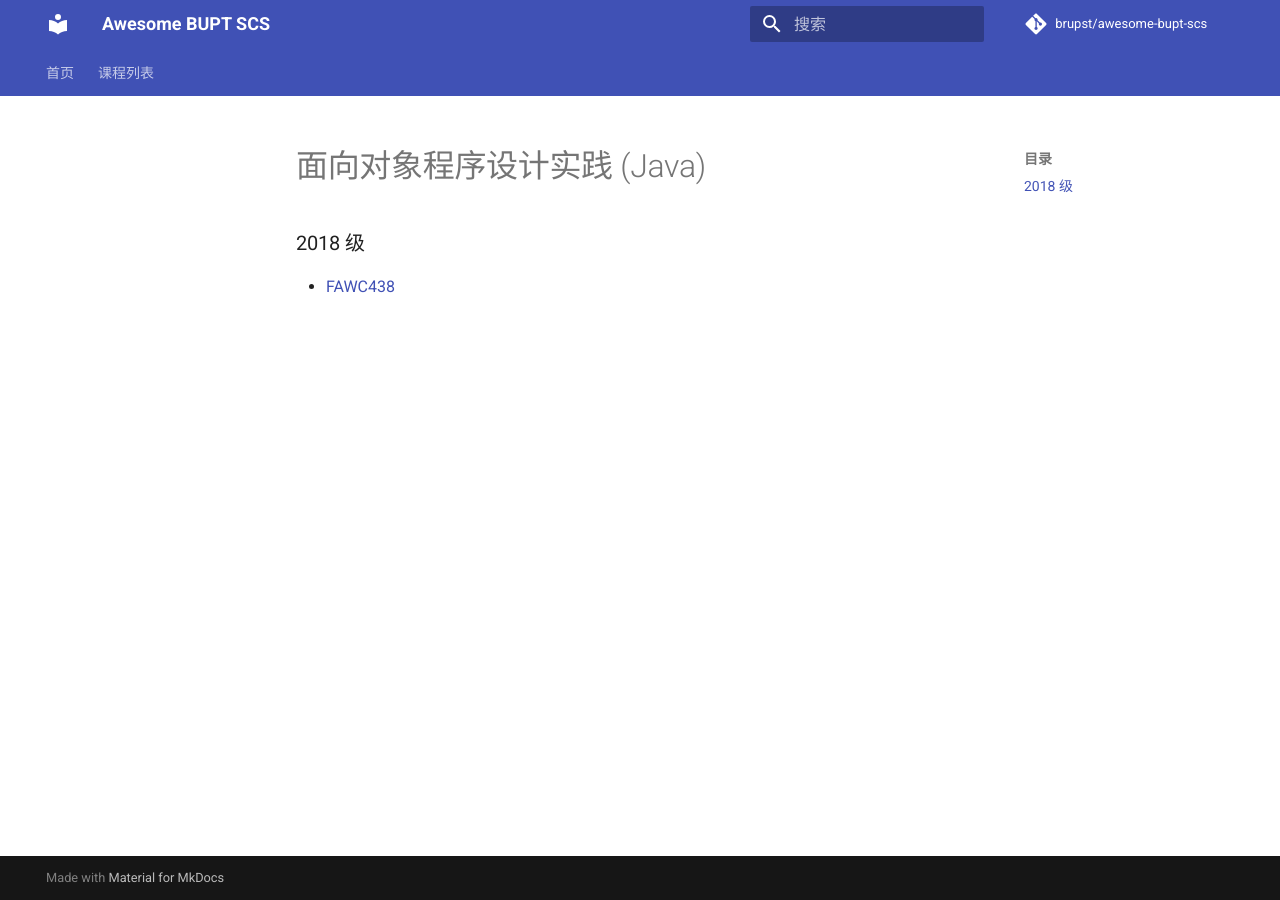
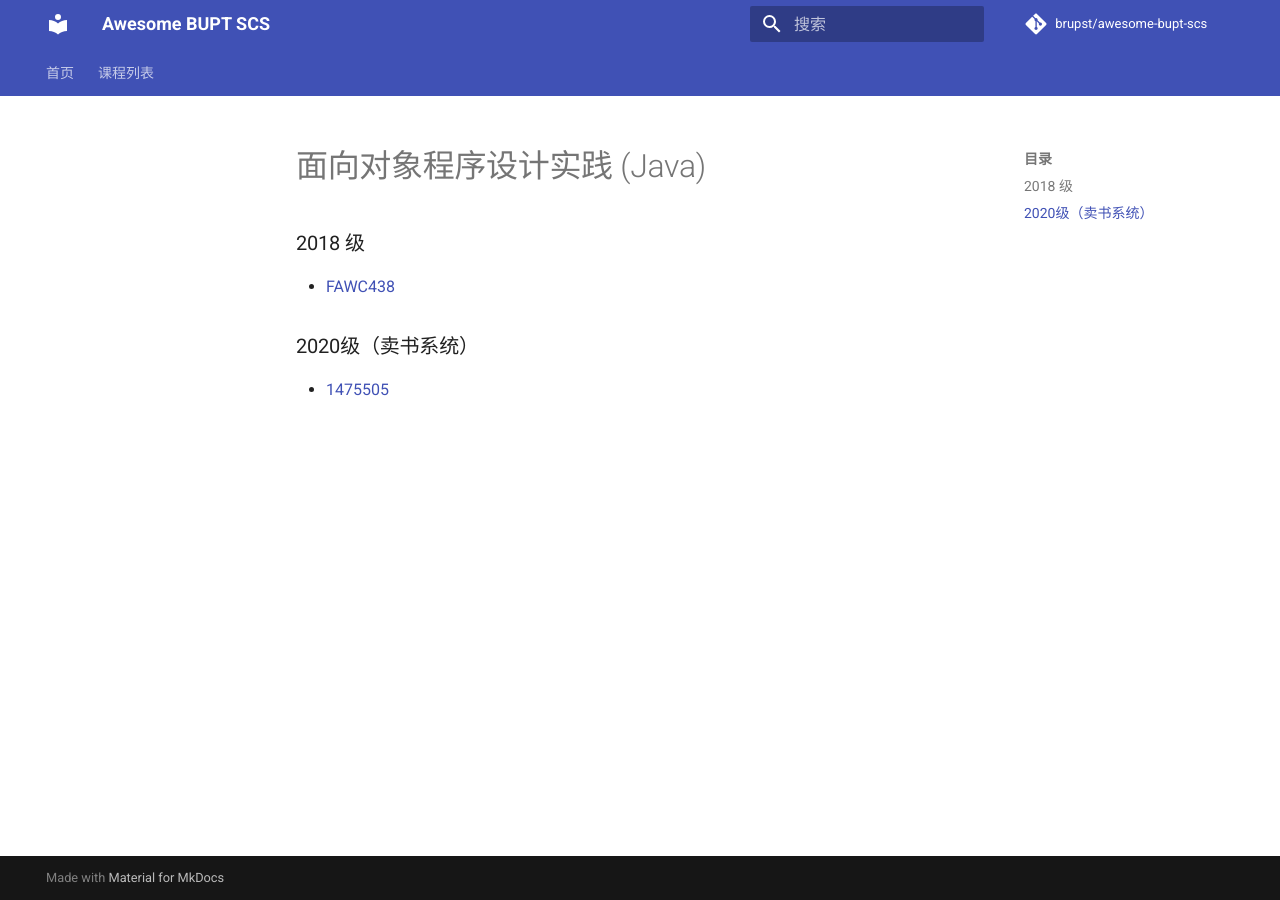
Before and after one commit to brupst/awesome-bupt-scs, an MkDocs documentation site: the page built from projects/Java.md, in a window 1280 px wide. Built offline with MkDocs 1.6.1 and Material for MkDocs 9.7.7, drawn with Linux system fonts in a browser that asks for light colours; comment, search, counter and statistics services are not loaded.

Commit message:
Update Java.md

```diff
--- a/projects/Java.md
+++ b/projects/Java.md
@@ -3,3 +3,6 @@
 ### 2018 级
 
 * [FAWC438](https://github.com/FAWC438/Java-Course-Design)
+
+### 2020级（卖书系统）
+* [1475505](https://github.com/1475505/Awesome-BUPT-eBookStore)
```
